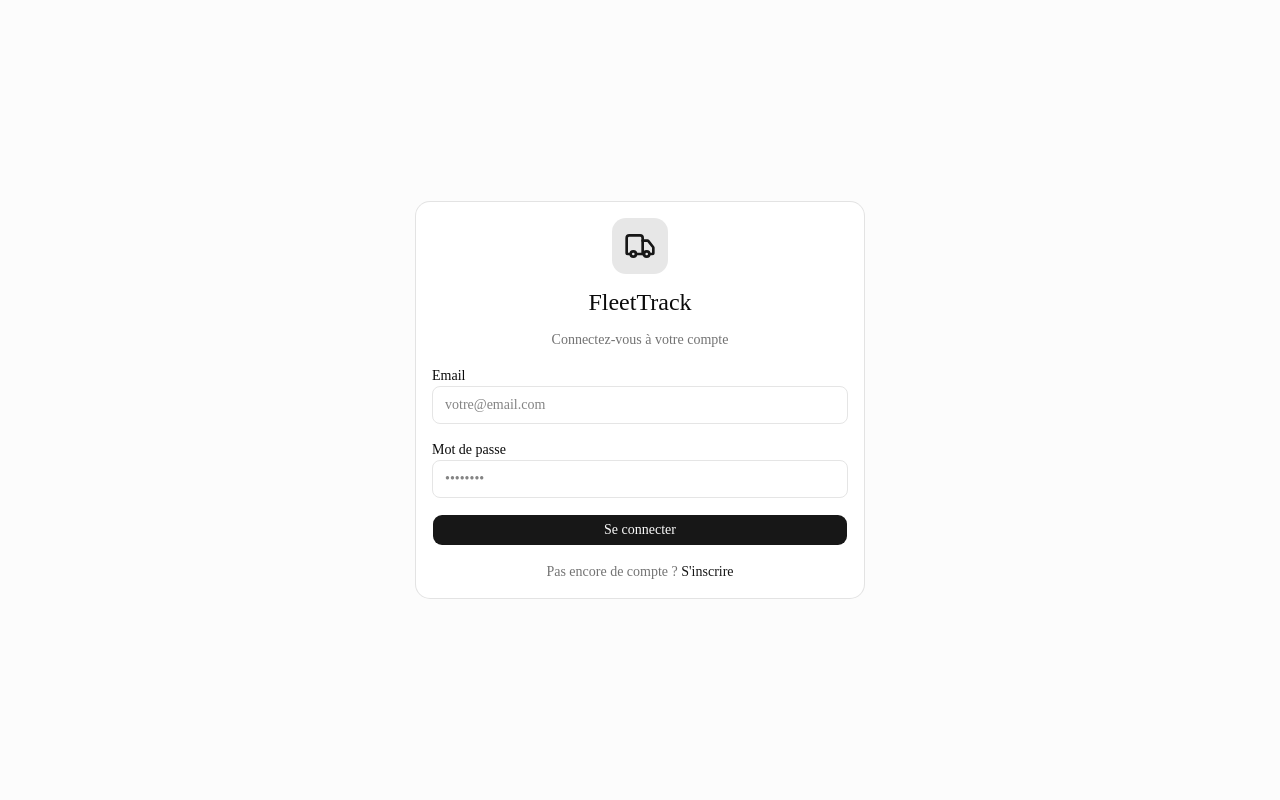
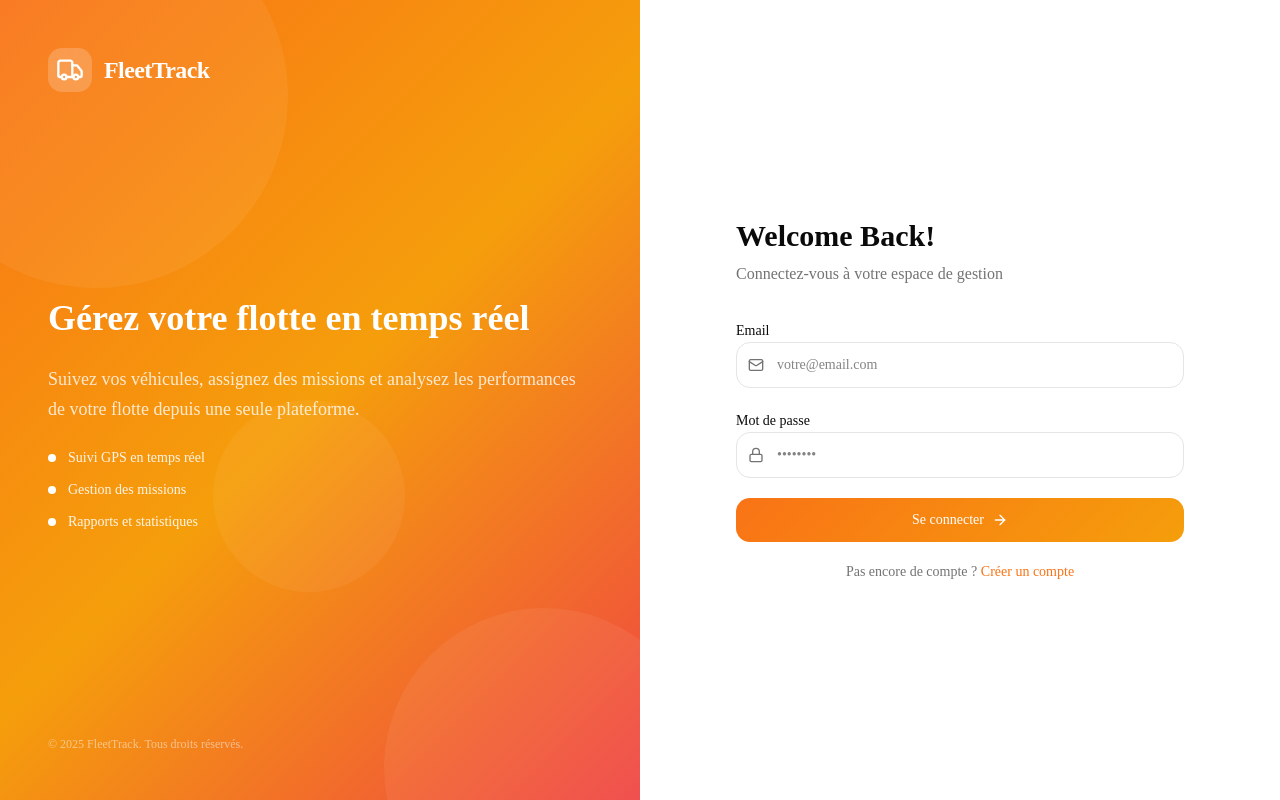
Before and after one commit to fetrafaneva/fleettrack, a Next.js app: page /login in a window 1280 px wide. Built offline with nearby package versions, Linux system fonts and the light colour scheme; no server answers.

Commit message:
feat: update login design

```diff
--- a/src/app/(auth)/login/page.tsx
+++ b/src/app/(auth)/login/page.tsx
@@ -5,8 +5,7 @@ import { useRouter } from "next/navigation";
 import Link from "next/link";
 import { supabase } from "@/lib/supabase";
 import { Button } from "@/components/ui/button";
-import { Card, CardContent, CardHeader, CardTitle } from "@/components/ui/card";
-import { Truck } from "lucide-react";
+import { Truck, Mail, Lock, ArrowRight } from "lucide-react";
 
 export default function LoginPage() {
   const router = useRouter();
@@ -26,7 +25,6 @@ export default function LoginPage() {
       });
 
       if (error) {
-        console.error("Auth error:", error.message);
         setError("Email ou mot de passe incorrect : " + error.message);
         setLoading(false);
         return;
@@ -39,73 +37,179 @@ export default function LoginPage() {
         setLoading(false);
       }
     } catch (err) {
-      console.error("Unexpected error:", err);
       setError("Une erreur est survenue");
       setLoading(false);
     }
   };
 
   return (
-    <div className="min-h-screen flex items-center justify-center bg-muted/30">
-      <Card className="w-full max-w-md">
-        <CardHeader className="text-center space-y-2">
-          <div className="flex justify-center">
-            <div className="p-3 bg-primary/10 rounded-xl">
-              <Truck className="h-8 w-8 text-primary" />
+    <div className="min-h-screen flex">
+      {/* Panneau gauche — dégradé orange/ambre */}
+      <div
+        className="hidden lg:flex lg:w-1/2 flex-col justify-between p-12 relative overflow-hidden"
+        style={{
+          background:
+            "linear-gradient(135deg, #f97316 0%, #f59e0b 50%, #ef4444 100%)",
+        }}
+      >
+        {/* Cercles décoratifs */}
+        <div
+          className="absolute -top-24 -left-24 w-96 h-96 rounded-full opacity-20"
+          style={{ background: "rgba(255,255,255,0.3)" }}
+        />
+        <div
+          className="absolute -bottom-32 -right-16 w-80 h-80 rounded-full opacity-20"
+          style={{ background: "rgba(255,255,255,0.3)" }}
+        />
+        <div
+          className="absolute top-1/2 left-1/3 w-48 h-48 rounded-full opacity-10"
+          style={{ background: "rgba(255,255,255,0.5)" }}
+        />
+
+        {/* Logo */}
+        <div className="flex items-center gap-3 relative z-10">
+          <div className="p-2 bg-white/20 rounded-xl backdrop-blur-sm">
+            <Truck className="h-7 w-7 text-white" />
+          </div>
+          <span className="text-white font-bold text-2xl tracking-tight">
+            FleetTrack
+          </span>
+        </div>
+
+        {/* Texte central */}
+        <div className="relative z-10 space-y-6">
+          <h1 className="text-4xl font-bold text-white leading-tight">
+            Gérez votre flotte en temps réel
+          </h1>
+          <p className="text-white/80 text-lg leading-relaxed">
+            Suivez vos véhicules, assignez des missions et analysez les
+            performances de votre flotte depuis une seule plateforme.
+          </p>
+          <div className="flex flex-col gap-3">
+            {[
+              "Suivi GPS en temps réel",
+              "Gestion des missions",
+              "Rapports et statistiques",
+            ].map((item) => (
+              <div key={item} className="flex items-center gap-3">
+                <div className="w-2 h-2 rounded-full bg-white" />
+                <span className="text-white/90 text-sm">{item}</span>
+              </div>
+            ))}
           </div>
         </div>
-          <CardTitle className="text-2xl">FleetTrack</CardTitle>
-          <p className="text-sm text-muted-foreground">
-            Connectez-vous à votre compte
+
+        {/* Footer gauche */}
+        <p className="text-white/50 text-xs relative z-10">
+          © 2025 FleetTrack. Tous droits réservés.
         </p>
-        </CardHeader>
-        <CardContent>
-          <form onSubmit={handleSubmit} className="space-y-4">
-            <div className="space-y-1">
-              <label className="text-sm font-medium">Email</label>
+      </div>
+
+      {/* Panneau droit — formulaire */}
+      <div className="w-full lg:w-1/2 flex items-center justify-center p-8 bg-background">
+        <div className="w-full max-w-md space-y-8">
+          {/* Header mobile */}
+          <div className="flex items-center gap-2 lg:hidden">
+            <div
+              className="p-2 rounded-xl"
+              style={{
+                background: "linear-gradient(135deg, #f97316, #f59e0b)",
+              }}
+            >
+              <Truck className="h-5 w-5 text-white" />
+            </div>
+            <span className="font-bold text-xl">FleetTrack</span>
+          </div>
+
+          <div className="space-y-2">
+            <h2 className="text-3xl font-bold text-foreground">
+              Welcome Back!
+            </h2>
+            <p className="text-muted-foreground">
+              Connectez-vous à votre espace de gestion
+            </p>
+          </div>
+
+          <form onSubmit={handleSubmit} className="space-y-5">
+            {/* Email */}
+            <div className="space-y-2">
+              <label className="text-sm font-medium text-foreground">
+                Email
+              </label>
+              <div className="relative">
+                <Mail className="absolute left-3 top-1/2 -translate-y-1/2 h-4 w-4 text-muted-foreground" />
                 <input
                   type="email"
-                className="w-full border rounded-md px-3 py-2 text-sm focus:outline-none focus:ring-2 focus:ring-primary"
+                  className="w-full border rounded-xl pl-10 pr-4 py-3 text-sm focus:outline-none focus:ring-2 focus:ring-orange-400 bg-background transition-all"
                   placeholder="votre@email.com"
                   value={form.email}
                   onChange={(e) => setForm({ ...form, email: e.target.value })}
                   required
                 />
               </div>
-            <div className="space-y-1">
-              <label className="text-sm font-medium">Mot de passe</label>
+            </div>
+
+            {/* Mot de passe */}
+            <div className="space-y-2">
+              <label className="text-sm font-medium text-foreground">
+                Mot de passe
+              </label>
+              <div className="relative">
+                <Lock className="absolute left-3 top-1/2 -translate-y-1/2 h-4 w-4 text-muted-foreground" />
                 <input
                   type="password"
-                className="w-full border rounded-md px-3 py-2 text-sm focus:outline-none focus:ring-2 focus:ring-primary"
+                  className="w-full border rounded-xl pl-10 pr-4 py-3 text-sm focus:outline-none focus:ring-2 focus:ring-orange-400 bg-background transition-all"
                   placeholder="••••••••"
                   value={form.password}
-                onChange={(e) => setForm({ ...form, password: e.target.value })}
+                  onChange={(e) =>
+                    setForm({ ...form, password: e.target.value })
+                  }
                   required
                 />
               </div>
+            </div>
 
+            {/* Erreur */}
             {error && (
-              <div className="bg-red-50 text-red-600 text-sm px-3 py-2 rounded-md">
+              <div className="bg-red-50 border border-red-200 text-red-600 text-sm px-4 py-3 rounded-xl">
                 {error}
               </div>
             )}
 
-            <Button type="submit" className="w-full" disabled={loading}>
-              {loading ? "Connexion..." : "Se connecter"}
-            </Button>
+            {/* Bouton */}
+            <button
+              type="submit"
+              disabled={loading}
+              className="w-full py-3 px-4 rounded-xl text-white font-medium text-sm flex items-center justify-center gap-2 transition-opacity disabled:opacity-70"
+              style={{
+                background: loading
+                  ? "#f97316"
+                  : "linear-gradient(135deg, #f97316 0%, #f59e0b 100%)",
+              }}
+            >
+              {loading ? (
+                "Connexion en cours..."
+              ) : (
+                <>
+                  Se connecter
+                  <ArrowRight className="h-4 w-4" />
+                </>
+              )}
+            </button>
 
             <p className="text-center text-sm text-muted-foreground">
               Pas encore de compte ?{" "}
               <Link
                 href="/signup"
-                className="text-primary font-medium hover:underline"
+                className="font-medium hover:underline"
+                style={{ color: "#f97316" }}
               >
-                S'inscrire
+                Créer un compte
               </Link>
             </p>
           </form>
-        </CardContent>
-      </Card>
+        </div>
+      </div>
     </div>
   );
 }
```
Lines whose indentation alone changed are shown as unchanged.
